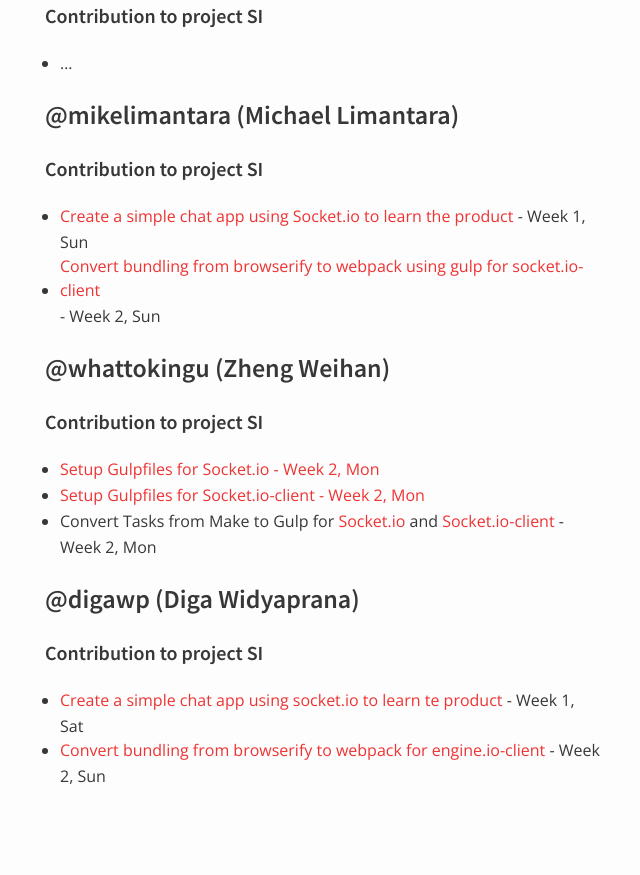
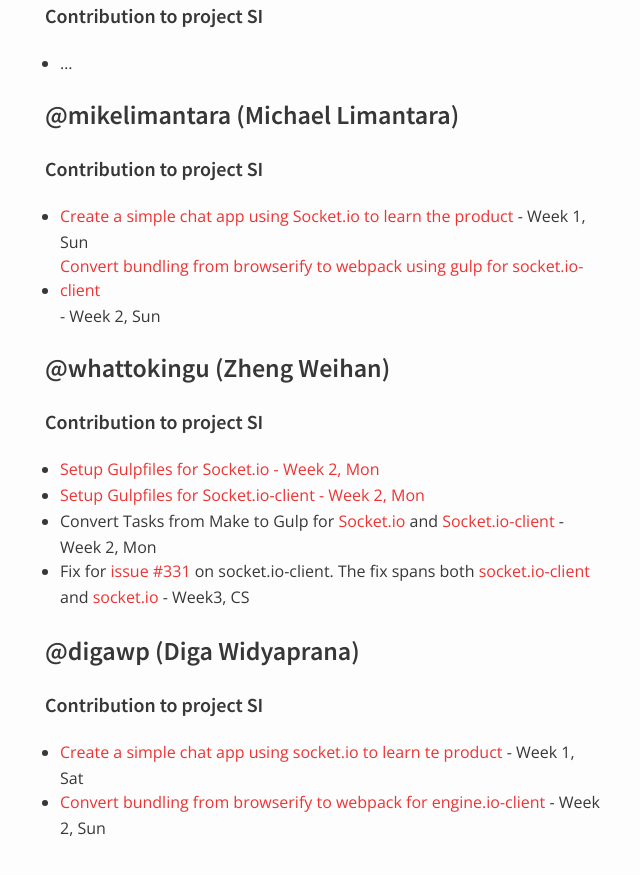
Before and after one commit to nus-oss/cs3281-AY1516S2-website, a Jekyll site: the page built from teams/socketio.md, in a window 1280 px wide and 900 px high, scrolled down 1665 px. Shown: the top 875 px of the window, without its empty margins (325-965 px from the left). Built offline with Jekyll 4.4.1, drawn with Linux system fonts in a browser that asks for light colours; before the commit the page ends 2513 px from its top, so only the background shows below that.

Commit message:
Add new contrib.

```diff
--- a/teams/socketio.md
+++ b/teams/socketio.md
@@ -28,14 +28,14 @@
 * [ ] Setup gulp task runner to replace make for:
   * [x] Socket.io - Week 2, Sun
   * [x] socket.io-client - Week 3, Mon
-  * [ ] engine.io - Week 3
-  * [ ] engine.io-client - Week 3
+  * [x] engine.io - Week 3
+  * [x] engine.io-client - Week 3
 * [x] Babel for all packages - Week 3
   * [x] Socket.io - Week 2, Sun
   * [x] socket.io-client - Week 3, Tue
   * [x] engine.io - Week 3, Tue
   * [x] engine.io-client - Week 3
-* [ ] Webpack for client-packages - Week 3
+* [x] Webpack for client-packages - Week 3
 
 ## Contributions
 
@@ -69,6 +69,7 @@
 * [Setup Gulpfiles for Socket.io - Week 2, Mon](https://github.com/nus-fboa2016-si/socket.io/pull/1)
 * [Setup Gulpfiles for Socket.io-client - Week 2, Mon](https://github.com/nus-fboa2016-si/socket.io-client/pull/1)
 * Convert Tasks from Make to Gulp for [Socket.io](https://github.com/nus-fboa2016-si/socket.io/pull/3) and [Socket.io-client](https://github.com/nus-fboa2016-si/socket.io-client/pull/1) - Week 2, Mon
+* Fix for [issue #331](https://github.com/socketio/socket.io-client/issues/331) on socket.io-client. The fix spans both [socket.io-client](https://github.com/nus-fboa2016-si/socket.io-client/pull/2) and [socket.io](https://github.com/nus-fboa2016-si/socket.io/pull/4) - Week3, CS
 
 ### @digawp (Diga Widyaprana)
 
```
